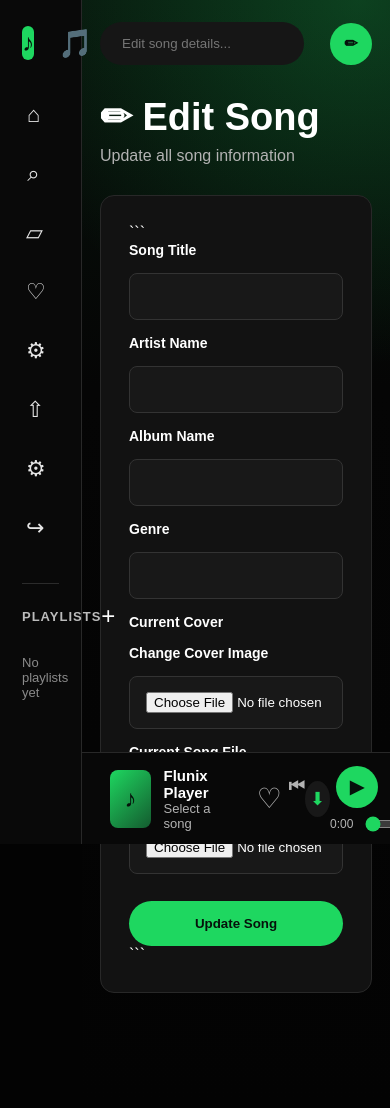
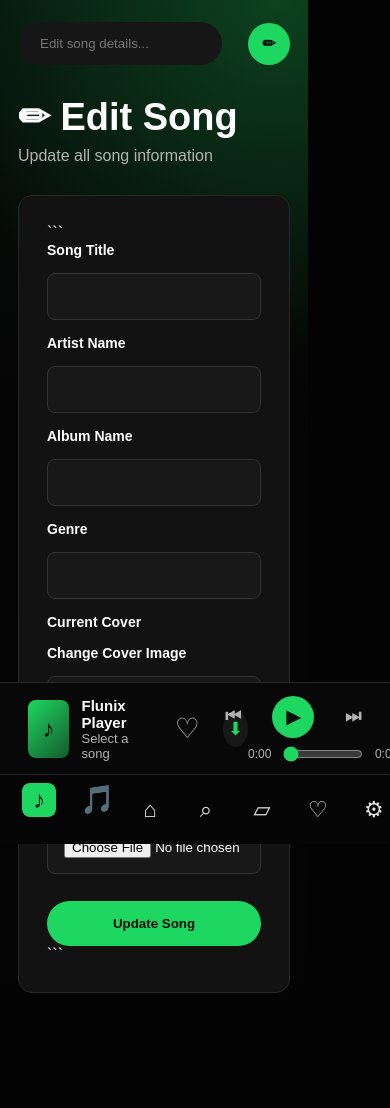
Before and after one commit to flunixmusic/flunix, a Flask app: page /edit/1 in a window 390 px wide. After the commit the page ends 993 px from the top, so only its background shows below. Run offline with Flask 3, Linux system fonts and the light colour scheme; the visitor is signed in with stand-in values (Sample User, id 1); data that the repository does not hold is empty.

Commit message:
Fix mobile bottom navigation

```diff
--- a/static/css/style.css
+++ b/static/css/style.css
@@ -1269,3 +1269,47 @@ audio{
     background:#1ed760;
     color:#06110b;
 }
+@media (max-width: 768px) {
+  .sidebar {
+    position: fixed;
+    left: 0;
+    bottom: 0;
+    top: auto;
+    width: 100%;
+    height: 70px;
+    z-index: 9999;
+    display: flex;
+    justify-content: space-around;
+    align-items: center;
+    border-right: none;
+    border-top: 1px solid rgba(255,255,255,0.12);
+    background: #050505;
+  }
+
+  .sidebar .logo,
+  .sidebar .playlists,
+  .sidebar .playlist-title,
+  .sidebar .no-playlist,
+  .sidebar hr {
+    display: none !important;
+  }
+
+  .sidebar a,
+  .sidebar .nav-link {
+    width: auto;
+    height: auto;
+    padding: 10px;
+    margin: 0;
+  }
+
+  .main-content {
+    margin-left: 0 !important;
+    padding-bottom: 95px;
+  }
+
+  .bottom-player {
+    bottom: 70px !important;
+    left: 0 !important;
+    width: 100% !important;
+  }
+}
```
